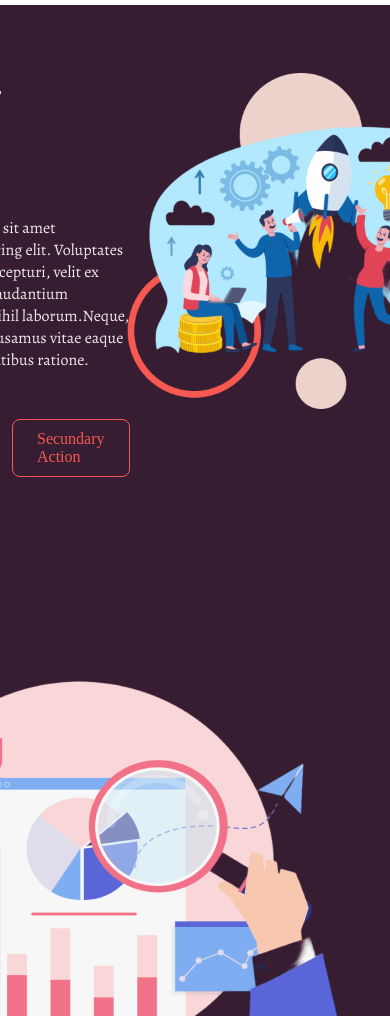
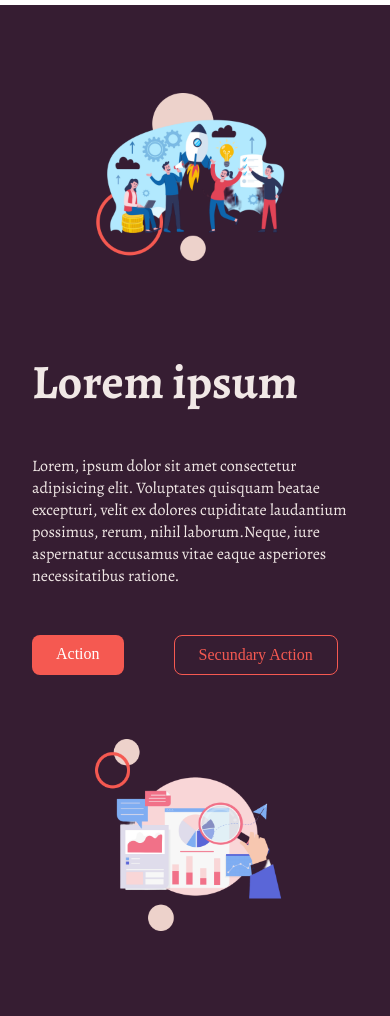
Before and after one commit to StarKaotic/prueba-landing, a plain HTML site: page index.html in a window 390 px wide. Shown: the part 59-1075 px from the top of the page. Drawn offline with Linux system fonts and the light colour scheme.

Commit message:
estilos responsives

```diff
--- a/style.css
+++ b/style.css
@@ -68,6 +68,7 @@ gap: 3rem;
 .hero{
     display: flex;
     justify-content: center;
+    margin-top: 56px;
 
 
 }
@@ -128,6 +129,11 @@ gap: 3rem;
     display: flex;
     gap: 50px;
     margin-top: 3rem;
+}
+
+.section-2{
+    display: flex;
+    justify-content: center;
 }
 
 .section-2 div div  h1 {
@@ -243,10 +249,7 @@ h1{
     padding-bottom: 100px;
 }
 
-.pricing-grid{
-    display: flex;
-    justify-content: center;
-}
+
 
 .grid-var{
     color: var(--main-pink-color);
@@ -477,3 +480,31 @@ h1{
     width: 66px;
     height: 41px;
 }
+
+/* Estilos responsivos Media Query*/
+
+@media screen and (max-width: 540px) {
+    .section-container{
+        flex-direction: column;
+        gap: 3rem;
+        padding: 2rem;
+    }
+
+    .hero .section-container {
+       flex-direction: column-reverse;
+    }
+
+    .hero >div div:nth-child(2) img {
+        width: 200px;
+    }
+
+   .section-2  .section-container img:nth-child(1){
+    width: 200px;
+   }
+
+   .pricing-section .section-container div .pricing-grid{
+
+
+
+   }
+}
```
